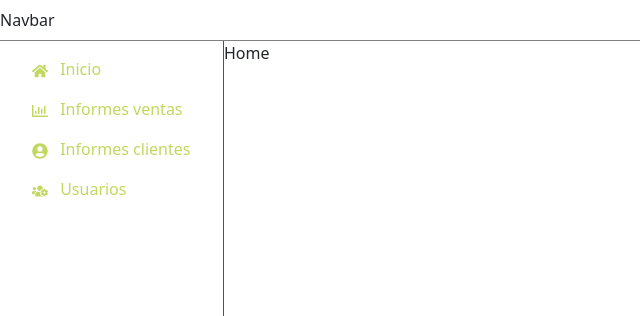
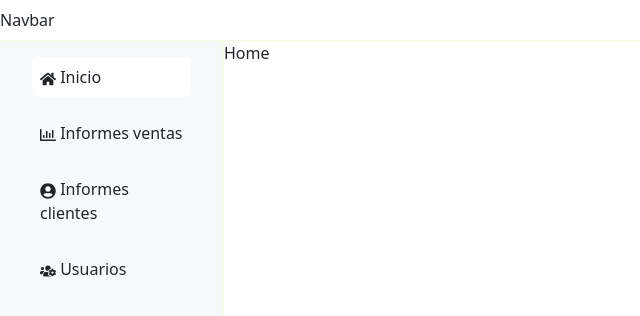
Before and after one commit to Anezeres/DesarrolloSoftwareUnivalle, a React (Create React App) app in the folder client/front-green-wheels/src/pages/Frontend/Dashboard-Admin/dash-ad/: page / in a window 1280 px wide. Shown: the top 316 px of the page, without its empty margins (0-640 px from the left). Built offline with nearby package versions, Linux system fonts and the light colour scheme.

Commit message:
Navbarr dashboard
V.2.0.2.0

```diff
--- a/client/front-green-wheels/src/pages/Frontend/Dashboard-Admin/dash-ad/src/App.scss
+++ b/client/front-green-wheels/src/pages/Frontend/Dashboard-Admin/dash-ad/src/App.scss
@@ -15,7 +15,7 @@
 }
 
 $light: #ffff;
-$gray: #515151;
+$green: #f6ffd2;
 
 .flex
 {
@@ -26,14 +26,15 @@
 {
   background-color: slight;
   padding: 1rem 2rem;
-  border-bottom: 1px solid gray ;
+  border-bottom: 1px solid #f6ffd2 ;
 }
 
 .sidebar
 {
   width: 14rem;
   height: calc(100vh - 52px);
-  border-right: 1px solid $gray;
+  border-right: 1px solid $green;
+  background-color: #C0D860;
   ul
   {
     list-style: none;
@@ -44,6 +45,11 @@
       a
       {
         text-decoration: none;
+        color: #515151;
+        &.active
+        {
+          background-color: #ffffff;
+        }
       }
     }
   }
--- a/client/front-green-wheels/src/pages/Frontend/Dashboard-Admin/dash-ad/src/comoponents/sidebar.js
+++ b/client/front-green-wheels/src/pages/Frontend/Dashboard-Admin/dash-ad/src/comoponents/sidebar.js
@@ -1,25 +1,25 @@
-import { Link } from 'react-router-dom'
+import { NavLink } from 'react-router-dom'
 import * as FaIcons from 'react-icons/fa'
 
 
 const Sidebar = () => {
     return (
-        <div className="sidebar">
+        <div className="sidebar bg-light">
             <ul>
                 <li>
-                    <Link to="/" style={{ color: '#C0D860' }}> <FaIcons.FaHome className='me-2'/> Inicio </Link>
+                    < NavLink to="/" exact className="text-dark rounded py-2 w-100 d-inline-block px-2" activeClassName="active"> <FaIcons.FaHome className='me-1.5'/> Inicio </ NavLink>
                 </li>
 
                 <li>
-                    <Link to="/Sales" style={{ color: '#C0D860' }}> <FaIcons.FaRegChartBar className='me-2'/> Informes ventas </Link>
+                    < NavLink to="/Sales" exact className="text-dark rounded py-2 w-100 d-inline-block px-2" activeClassName="active"> <FaIcons.FaRegChartBar className='me-1.5'/> Informes ventas </ NavLink>
                 </li>
 
                 <li>
-                    <Link to="/Clients" style={{ color: '#C0D860' }}> <FaIcons.FaUserCircle className='me-2'/> Informes clientes </Link>
+                    < NavLink to="/Clients" exact className="text-dark rounded py-2 w-100 d-inline-block px-2" activeClassName="active"> <FaIcons.FaUserCircle className='me-1.5'/> Informes clientes </ NavLink>
                 </li>
 
                 <li>
-                    <Link to="/Users" style={{ color: '#C0D860' }}> <FaIcons.FaUsersCog className='me-2'/> Usuarios </Link>
+                    < NavLink to="/Users" exact className="text-dark rounded py-2 w-100 d-inline-block px-2" activeClassName="active"> <FaIcons.FaUsersCog className='me-1.5'/> Usuarios </ NavLink>
                 </li>
 
             </ul>
```
